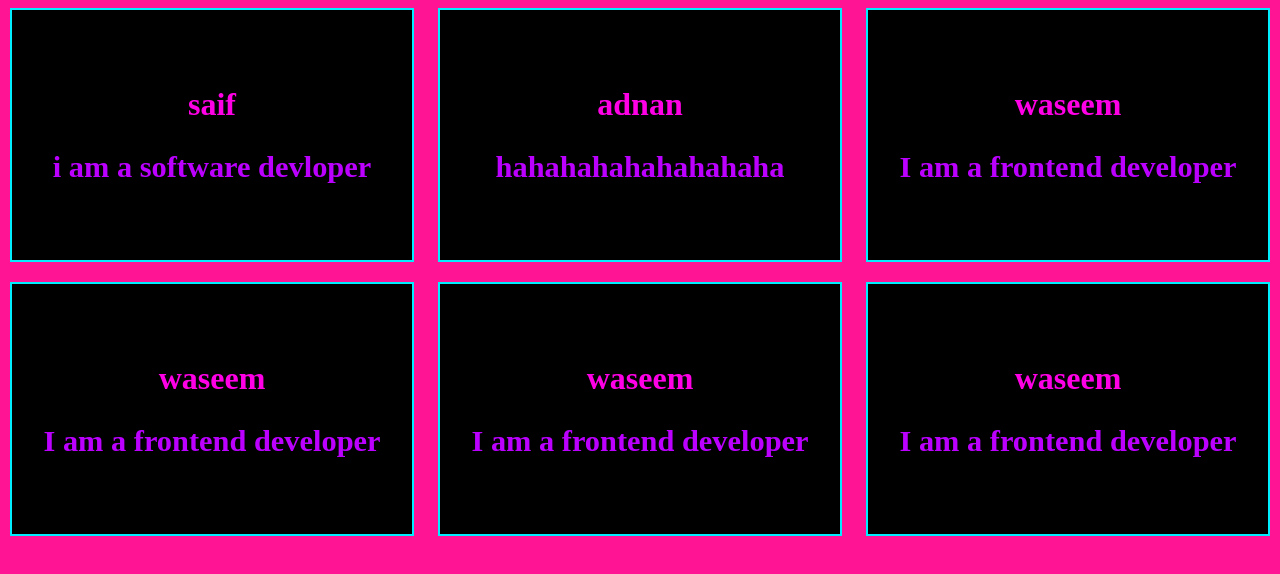
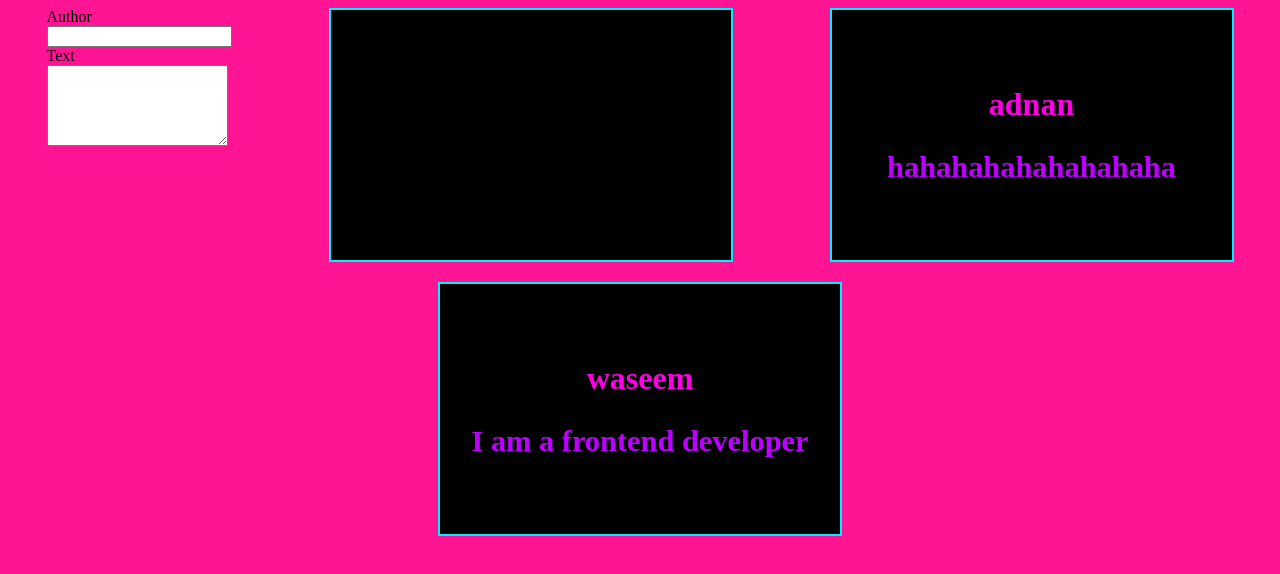
Before and after one commit to waseembaloch21/Twitter-Demo, a React (Vite) app: page / in a window 1280 px wide. Shown: the top 574 px of the page. Built offline with nearby package versions, Linux system fonts and the light colour scheme.

Commit message:
code done

```diff
--- /dev/null
+++ b/src/components/NewPost.jsx
@@ -0,0 +1,17 @@
+
+const NewPost = (props) => {
+
+  return (
+    <div>
+
+        <label htmlFor="">Author</label><br />
+        <input onChange={props.onAuthorChange} type="text" name="" id="author" />
+        <br />
+        <label htmlFor="comment">Text</label><br />
+        <textarea name="" id="comment" rows={5} onChange={props.onCommentChange} ></textarea>
+
+    </div>
+  )
+}
+
+export default NewPost
--- a/src/components/PostsList.jsx
+++ b/src/components/PostsList.jsx
@@ -1,17 +1,30 @@
-import React from 'react'
+import React, { useState } from 'react'
 import Post from './Post'
 import styles from "./PostsList.module.css"
+import NewPost from './NewPost'
+
 
 export const PostsList = () => {
+
+    const [onComment,setOnComment] = useState("")
+    const [onAuthor,setOnAuthor] = useState('')
+
+    function onCommentHandler(event){
+        setOnComment(event.target.value)
+    }
+
+    function onAuthorHandler(event){
+        setOnAuthor(event.target.value)
+    }
+
     return (
         <div >
             <ul className={styles.ul}>
-                <Post author="saif" comment="i am a software devloper" />
+                <NewPost onAuthorChange={onAuthorHandler} onCommentChange={onCommentHandler}   />
+                <Post author={onAuthor} comment={onComment} />
                 <Post author="adnan" comment="hahahahahahahahaha" />
                 <Post author="waseem" comment="I am a frontend developer" />
-                <Post author="waseem" comment="I am a frontend developer" />
-                <Post author="waseem" comment="I am a frontend developer" />
-                <Post author="waseem" comment="I am a frontend developer" />
+
             </ul>
         </div>
     )
```
